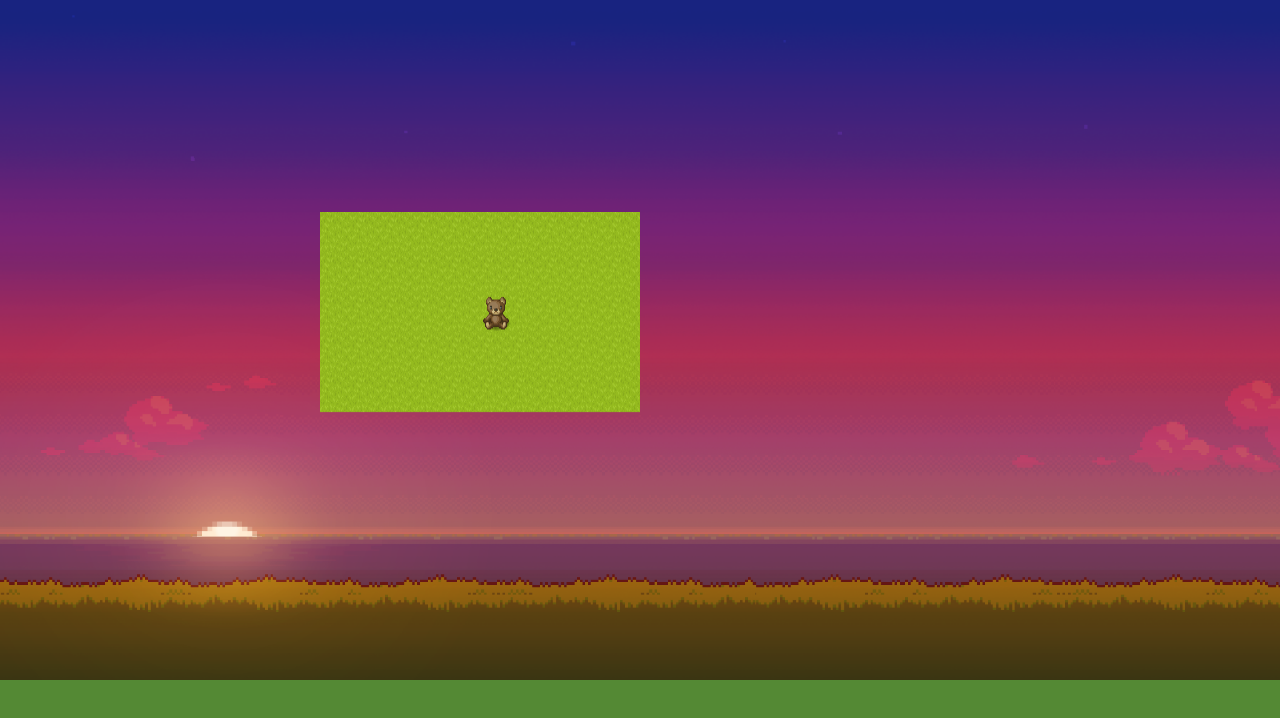
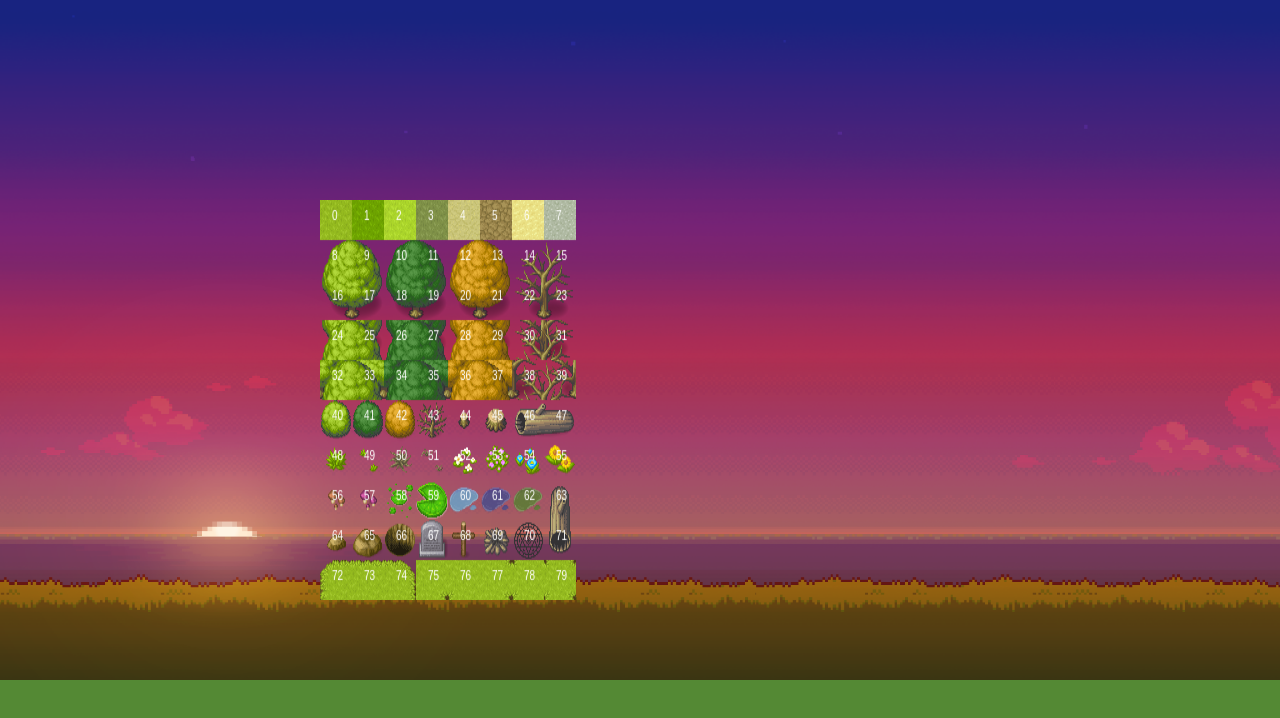
Before and after one commit to msaatkamp/8BitMe, a React (Create React App) app: page / in a window 1280 px wide. Shown: the top 718 px of the page. Built offline with nearby package versions, Linux system fonts and the light colour scheme.

Commit message:
Mapping tiles

```diff
--- a/src/Main.tsx
+++ b/src/Main.tsx
@@ -2,13 +2,19 @@ import React, { useState, useEffect, useContext } from 'react'
 import Background from './components/background'
 import Game, { savedGame, gameStatus } from './components/game'
 
-export const GameState = React.createContext({})
+const gameStats: gameStatus = { started: false, paused: false, music: false }
+
+export interface GameContextType {
+    gameStatus: gameStatus,
+    savedGame?: savedGame,
+    setSavedGame?: (savedGame: savedGame) => void
+  }
+export const GameState = React.createContext<GameContextType>({ gameStatus: gameStats })
 
 const Main = () => {
   const currentHour: number = Math.floor(new Date().getHours() / 2)
   const [savedGame, setSavedGame] = useState<savedGame>({})
 
-  const gameStatus: gameStatus = { started: false, paused: false, music: false }
 
   /* TODO
   useEffect(() => {
@@ -19,7 +25,7 @@ const Main = () => {
   }, [])*/
 
   return (
-    <GameState.Provider value={{ gameStatus, savedGame, setSavedGame }}>
+    <GameState.Provider value={{ gameStatus: gameStats, savedGame, setSavedGame }}>
       <Background currentHour={currentHour} >
         <Game save={savedGame} />
       </Background>
--- a/src/components/game.tsx
+++ b/src/components/game.tsx
@@ -1,4 +1,4 @@
-import React, { useRef, useEffect, useContext, useState } from 'react'
+import React, { useRef, useEffect, useContext, useState, ContextType, SyntheticEvent } from 'react'
 import styled from 'styled-components'
 import { GameState } from '../Main'
 
@@ -40,6 +40,9 @@ const Game: React.FC<gameProps> = ({ save }) => {
 
     useEffect(() => {
         if (canvasRef.current) {
+
+            let iX = 0
+
             const canvas = canvasRef.current;
             const context = canvas.getContext('2d')
             const tileSet: HTMLImageElement = new Image()
@@ -48,41 +51,73 @@ const Game: React.FC<gameProps> = ({ save }) => {
             tileSet.src = "../assets/imgs/room.png"
             tileSet.onload = () => {
 
-                layer1.map((row, y) => {
-                    row.forEach((id, x) => {
-                        if (context) {
-                            // Total Size: x: 8 y: 133
-                            const xPos = x * tileSize;
-                            const yPos = y * tileSize;
-                            const tile = id
+                while(iX<8) {
+                    let iY = 0
+
+                    while(iY < 256) {
+                        if(context) {
+                            const xPos = iX * tileSize;
+                            const yPos = iY * tileSize;
+                            const tile = iX+(iY*8)
                             const tileRow = (tile / tileSetRowSize) | 0
                             const tileCol = (tile % tileSetColSize) | 0
-                            const tileRow2 = (1027 / tileSetRowSize) | 0
-                            const tileCol2 = (1027 % tileSetColSize) | 0
                             context.drawImage(tileSet, (tileCol * tileSize), (tileRow * tileSize), tileSize, tileSize, (xPos), (yPos), tileSize, tileSize);
 
-                            if(x == 5 && y == 2) {
-                                context.drawImage(tileSet, (tileCol2 * tileSize), (tileRow2 * tileSize), tileSize, tileSize, (xPos), (yPos), tileSize, tileSize);
-                            }
-                            /*
-                            context.save()
-                            context.beginPath()
-                            context.strokeRect(xPos, yPos, 32, 32)
-                            context.fillStyle = context && !id ? "orange" : id === 1 ? "yellow" : id === 5 ? "pink" : "red"
-                            context.fillRect(xPos, yPos, tileSize, tileSize)
-                            context.stroke()
-                            context.restore()
-                            context.closePath()*/
+                            context.fillStyle = 'white'
+                            context.fillText((tile).toString(), xPos + 12, yPos + 16, tileSize)
+                            iY++
                         }
+                    }
 
-                    })
-                })
+                    iX++
+                }
+
+                // layer1.map((row, y) => {
+                //     row.forEach((id, x) => {
+                //         if (context) {
+                //             // Total Size: x: 8 y: 133
+                //             const xPos = x * tileSize;
+                //             const yPos = y * tileSize;
+                //             const tile = i
+                //             const tileRow = (tile / tileSetRowSize) | 0
+                //             const tileCol = (tile % tileSetColSize) | 0
+                //             const tileRow2 = (1027 / tileSetRowSize) | 0
+                //             const tileCol2 = (1027 % tileSetColSize) | 0
+                //             context.drawImage(tileSet, (tileCol * tileSize), (tileRow * tileSize), tileSize, tileSize, (xPos), (yPos), tileSize, tileSize);
+                //             context.fillText((i).toString(), xPos, yPos + 8, tileSize)
+                //             i++
+
+                //             // if(x === 5 && y === 2) {
+                //             //     context.drawImage(tileSet, (tileCol2 * tileSize), (tileRow2 * tileSize), tileSize, tileSize, (xPos), (yPos), tileSize, tileSize);
+                //             // }
+                //             /*
+                //             context.save()
+                //             context.beginPath()
+                //             context.strokeRect(xPos, yPos, 32, 32)
+                //             context.fillStyle = context && !id ? "orange" : id === 1 ? "yellow" : id === 5 ? "pink" : "red"
+                //             context.fillRect(xPos, yPos, tileSize, tileSize)
+                //             context.stroke()
+                //             context.restore()
+                //             context.closePath()*/
+                //         }
+
+                //     })
+                // })
                 setLoading(false)
             }
         }
     }, [])
 
     const gameContext = useContext(GameState)
+    const { started, music, paused } = gameContext?.gameStatus
+
+    const keyPressMap = (e: React.KeyboardEvent) => {
+        const key = e.key
+
+        console.log({ key })
+        console.log({ started, paused, music })
+
+    }
 
     return (
         <Container>
@@ -93,6 +128,7 @@ const Game: React.FC<gameProps> = ({ save }) => {
                     const me = { ...x }
                     const canvas = canvasRef.current
                 }}
+                onKeyPress={keyPressMap}
                 width={640}
                 height={320}
             ></canvas >
@@ -101,8 +137,6 @@ const Game: React.FC<gameProps> = ({ save }) => {
 }
 
 const Container: React.FC = styled.div`
-    width: 50vw;
-    height: 50vh;
     display: flex;
     align-self: center;
     justify-content: center;
--- a/tsconfig.json
+++ b/tsconfig.json
@@ -17,7 +17,8 @@
     "resolveJsonModule": true,
     "isolatedModules": true,
     "noEmit": true,
-    "jsx": "react"
+    "jsx": "react",
+    "keyofStringsOnly": true
   },
   "include": [
     "src"
```
